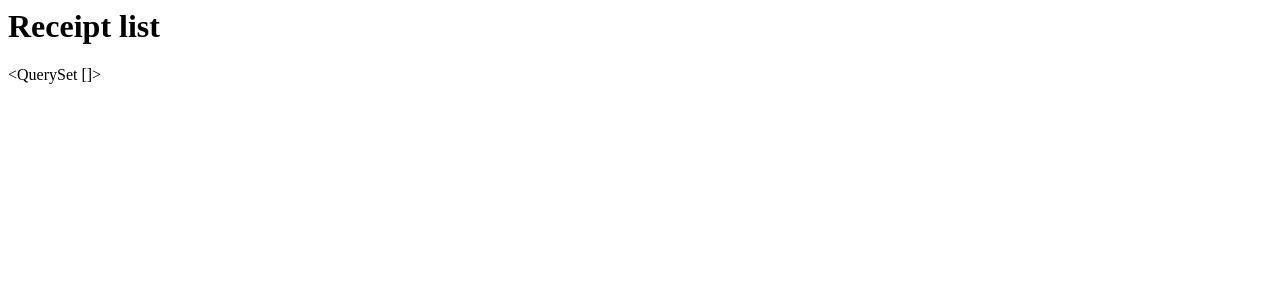
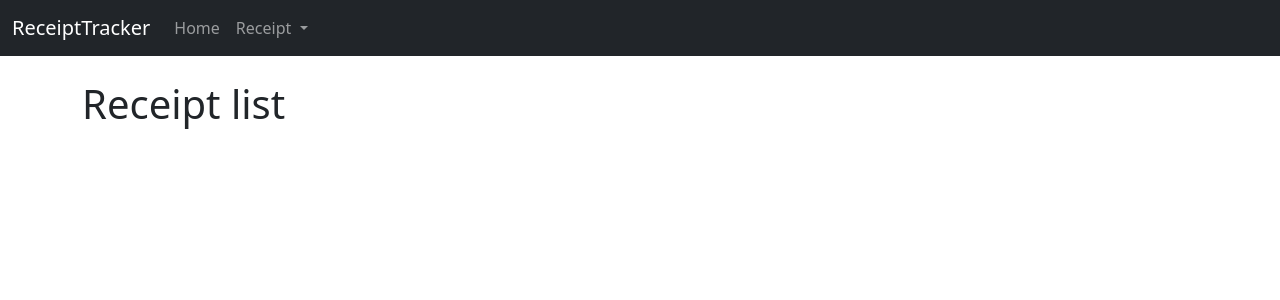
Before and after one commit to ravina-mestry/receipttracker, a Django app: page /receipt/list in a window 1280 px wide. Shown: the top 300 px of the page. Run offline with Django 3.2, Linux system fonts and the light colour scheme; data that the repository does not hold is empty.

Commit message:
Added bootsrap and navbar

```diff
--- /dev/null
+++ b/receipts/templates/receipts/base.html
@@ -0,0 +1,32 @@
+<!doctype html>
+<html lang="en">
+  <head>
+    <!-- Required meta tags -->
+    <meta charset="utf-8">
+    <meta name="viewport" content="width=device-width, initial-scale=1">
+
+    <!-- Bootstrap CSS -->
+    <link href="https://cdn.jsdelivr.net/npm/bootstrap@5.1.3/dist/css/bootstrap.min.css" rel="stylesheet" integrity="sha384-1BmE4kWBq78iYhFldvKuhfTAU6auU8tT94WrHftjDbrCEXSU1oBoqyl2QvZ6jIW3" crossorigin="anonymous">
+
+    <title>Receipt Tracker!</title>
+  </head>
+  <body>
+    {% include 'receipts/navbar.html' %}
+    <br/>
+    <div class="container">
+    {% block content %}
+    {% endblock %}
+    </div>
+
+    <!-- Optional JavaScript; choose one of the two! -->
+
+    <!-- Option 1: Bootstrap Bundle with Popper -->
+    <script src="https://cdn.jsdelivr.net/npm/bootstrap@5.1.3/dist/js/bootstrap.bundle.min.js" integrity="sha384-ka7Sk0Gln4gmtz2MlQnikT1wXgYsOg+OMhuP+IlRH9sENBO0LRn5q+8nbTov4+1p" crossorigin="anonymous"></script>
+
+    <!-- Option 2: Separate Popper and Bootstrap JS -->
+    <!--
+    <script src="https://cdn.jsdelivr.net/npm/@popperjs/core@2.10.2/dist/umd/popper.min.js" integrity="sha384-7+zCNj/IqJ95wo16oMtfsKbZ9ccEh31eOz1HGyDuCQ6wgnyJNSYdrPa03rtR1zdB" crossorigin="anonymous"></script>
+    <script src="https://cdn.jsdelivr.net/npm/bootstrap@5.1.3/dist/js/bootstrap.min.js" integrity="sha384-QJHtvGhmr9XOIpI6YVutG+2QOK9T+ZnN4kzFN1RtK3zEFEIsxhlmWl5/YESvpZ13" crossorigin="anonymous"></script>
+    -->
+  </body>
+</html>
--- a/receipts/templates/receipts/home.html
+++ b/receipts/templates/receipts/home.html
@@ -1 +1,5 @@
+{% extends 'receipts/base.html' %}
+
+{% block content %}
 <h1>Hello World</h1>
+{% endblock %}
--- /dev/null
+++ b/receipts/templates/receipts/navbar.html
@@ -0,0 +1,25 @@
+<nav class="navbar navbar-expand-lg navbar-dark bg-dark">
+  <div class="container-fluid">
+    <a class="navbar-brand" href="#">ReceiptTracker</a>
+    <button class="navbar-toggler" type="button" data-bs-toggle="collapse" data-bs-target="#navbarSupportedContent" aria-controls="navbarSupportedContent" aria-expanded="false" aria-label="Toggle navigation">
+      <span class="navbar-toggler-icon"></span>
+    </button>
+    <div class="collapse navbar-collapse" id="navbarSupportedContent">
+      <ul class="navbar-nav me-auto mb-2 mb-lg-0">
+        <li class="nav-item">
+          <a class="nav-link" href="{% url 'home' %}">Home</a>
+        </li>
+        <li class="nav-item dropdown">
+          <a class="nav-link dropdown-toggle" href="#" id="navbarDropdown" role="button" data-bs-toggle="dropdown" aria-expanded="false">
+            Receipt
+          </a>
+          <ul class="dropdown-menu" aria-labelledby="navbarDropdown">
+            <li><a class="dropdown-item" href="{% url 'receipt-list' %}">List Receipts</a></li>
+            <li><hr class="dropdown-divider"></li>
+            <li><a class="dropdown-item" href="#">Add Receipt</a></li>
+            <li><a class="dropdown-item" href="#">Upload Receipt</a></li>
+          </ul>
+      </ul>
+    </div>
+  </div>
+</nav>
--- a/receipts/templates/receipts/receipt_list.html
+++ b/receipts/templates/receipts/receipt_list.html
@@ -1,2 +1,17 @@
+{% extends 'receipts/base.html' %}
+
+{% block content %}
 <h1>Receipt list</h1>
-{{ receipt_list }}
+<br/>
+{% for receipt in receipt_list %}
+{{ receipt.name }}
+<br/>
+{{ receipt.date_receipt }}
+<br/>
+{{ receipt.vendor_name }}
+<br/>
+{{ receipt.amount_total }}
+<br/>
+<br/>
+{% endfor %}
+{% endblock %}
```
